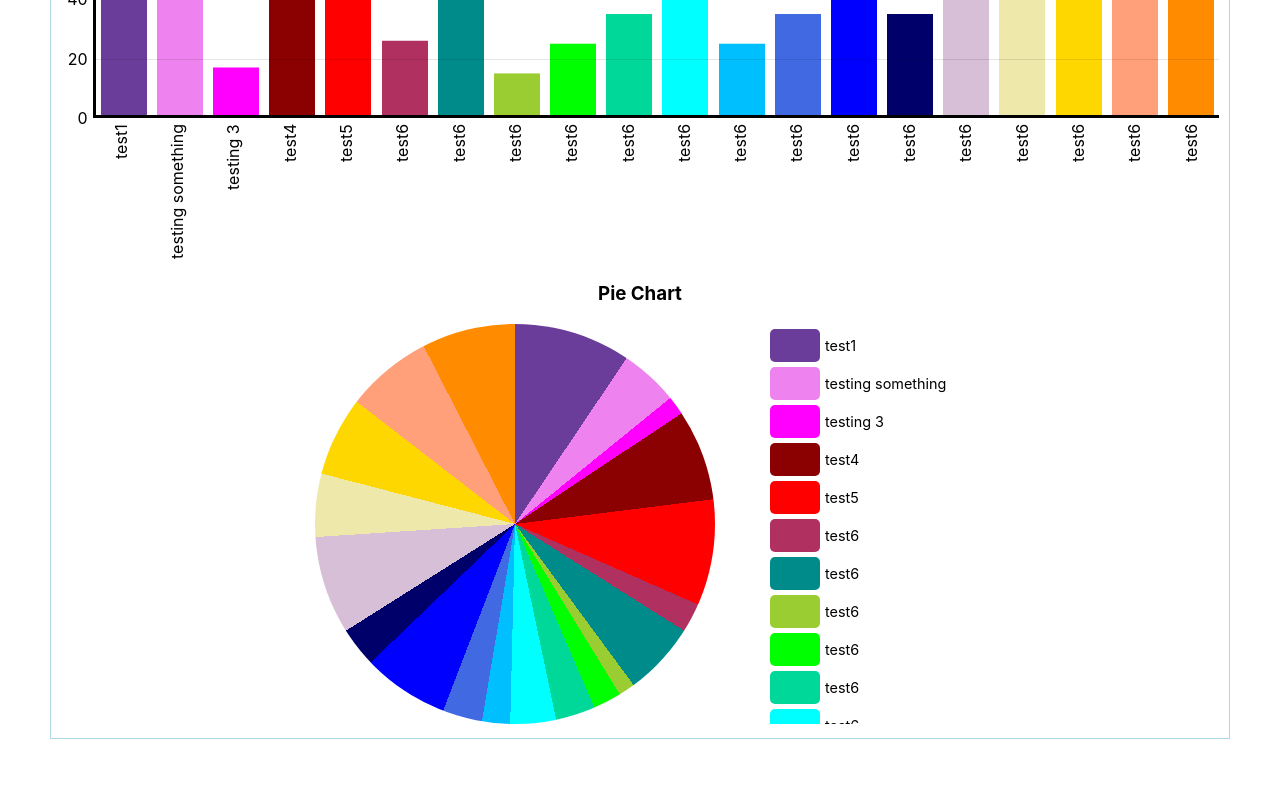
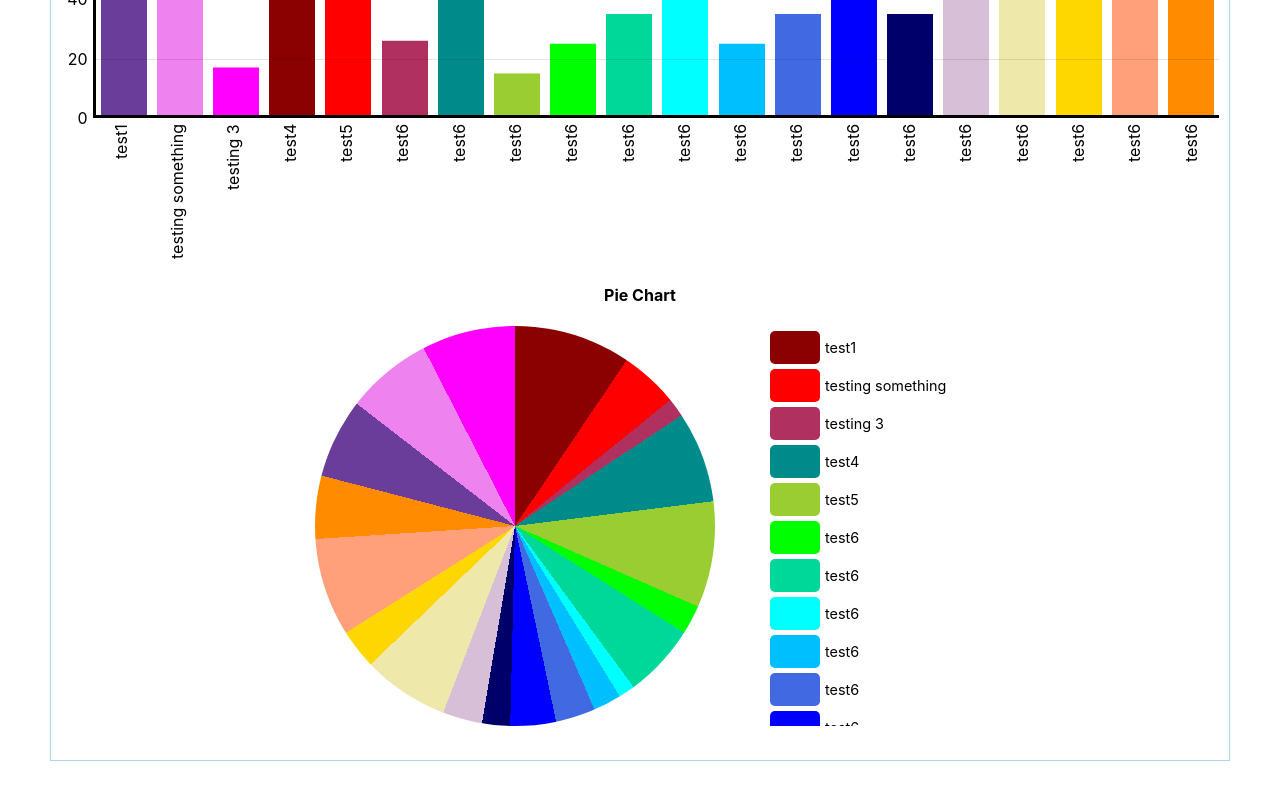
Before and after one commit to Vyper248/React-Components, a React (Create React App) app: page / in a window 1280 px wide. Shown: the part 1083-1883 px from the top of the page. Built offline with nearby package versions, Linux system fonts and the light colour scheme.

Commit message:
Small changes to PieChart - Added margin, adjusted colours, changed title to h4.

```diff
--- a/src/components/Charts/PieChart.js
+++ b/src/components/Charts/PieChart.js
@@ -2,6 +2,8 @@ import { useState } from 'react';
 import styled from 'styled-components';
 
 const StyledComp = styled.div`
+    margin: 20px;
+
     & #container {
         display: inline-grid;
         grid-template-columns: ${props => `${props.pieWidth} ${props.labelWidth}`};
@@ -118,7 +120,7 @@ const PieChart = ({title='', data, width=600}) => {
     }
 
     // const colors = ['#a6cee3','#1f78b4','#b2df8a','#33a02c','#fb9a99','#e31a1c','#fdbf6f','#ff7f00','#cab2d6','#6a3d9a','#ffff99','#b15928', '#8b0000', '#008b8b', '#00008b'];
-    const colors = ['#6a3d9a','#ee82ee','#ff00ff','#8b0000','#ff0000','#b03060','#008b8b','#9acd32','#00ff00','#00d89a','#00ffff','#00bfff','#4169e1','#0000ff','#00006a','#d8bfd8','#eee8aa','#ffd700','#ffa07a','#ff8c00'];
+    const colors = ['#8b0000','#ff0000','#b03060','#008b8b','#9acd32','#00ff00','#00d89a','#00ffff','#00bfff','#4169e1','#0000ff','#00006a','#d8bfd8','#eee8aa','#ffd700','#ffa07a','#ff8c00','#6a3d9a','#ee82ee','#ff00ff'];
     let labelWidth = 200;
     let pieWidth = width-labelWidth;
 
@@ -128,7 +130,7 @@ const PieChart = ({title='', data, width=600}) => {
 
     return (
         <StyledComp labelWidth={labelWidth+'px'} pieWidth={pieWidth+'px'} gradient={gradient} gradientTwo={gradientSingle} selectedVisible={selectedVisible}>
-            <h3>{title}</h3>
+            <h4>{title}</h4>
             <div id='container'>
                 <div id='pie' onClick={onClickChart}></div>
                 <div id='labels'>
```
